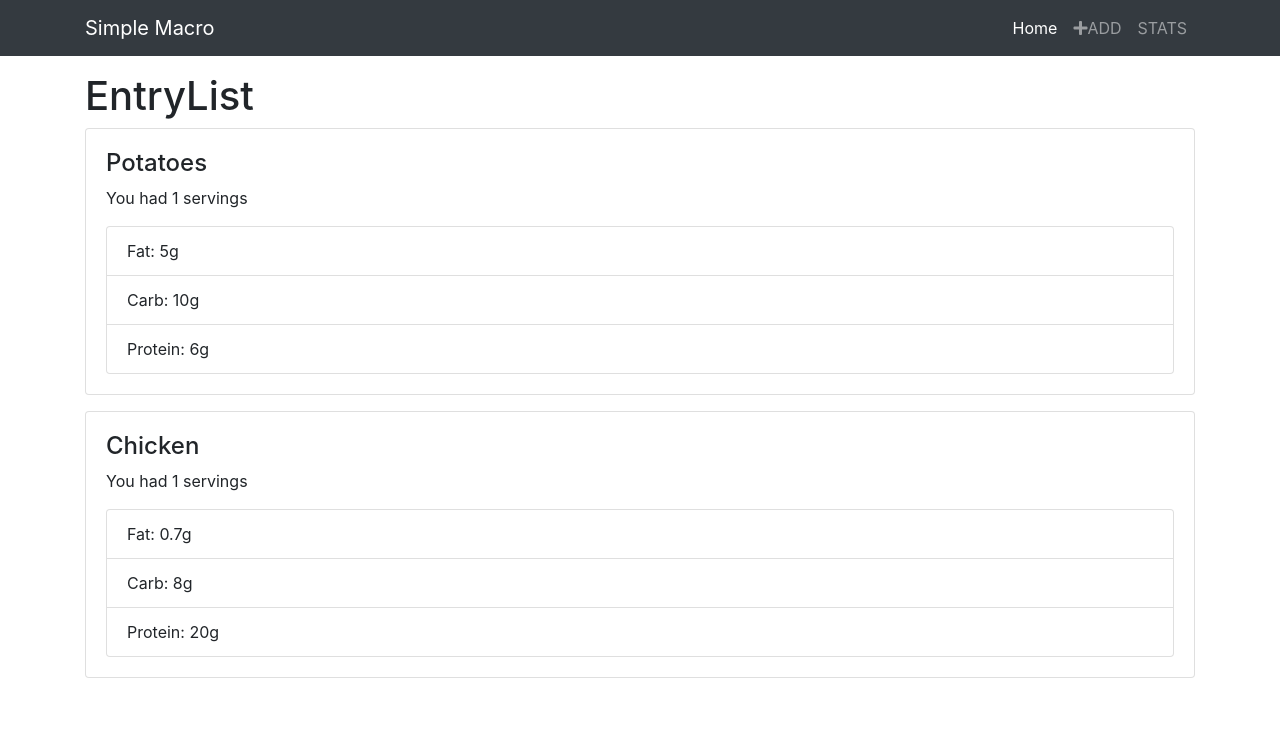
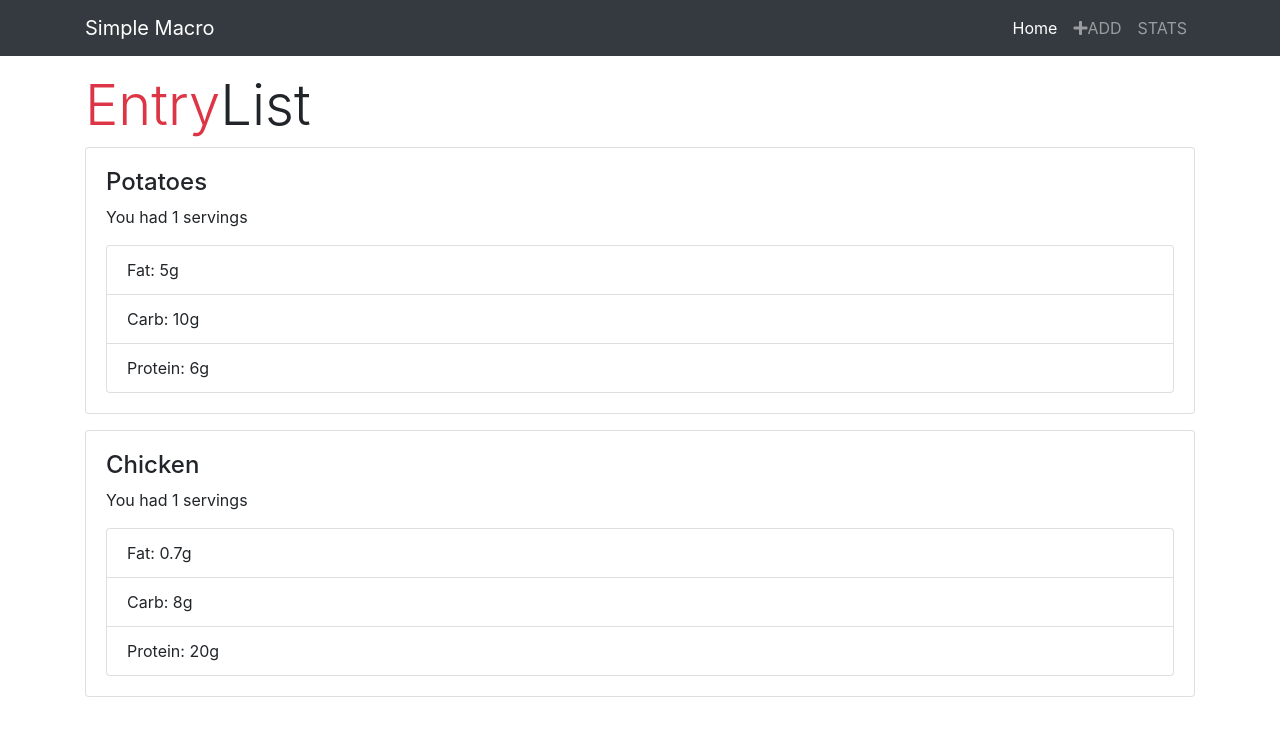
Before and after one commit to Yujingchen/react.nutrition-tracker, a React (Create React App) app: page / in a window 1280 px wide. Shown: the top 736 px of the page. Built offline with nearby package versions, Linux system fonts and the light colour scheme.

Commit message:
Entries for rendering each entry

```diff
--- a/src/App.js
+++ b/src/App.js
@@ -1,7 +1,8 @@
 import React, { Component } from "react";
 import "bootstrap/dist/css/bootstrap.min.css";
 import Header from "./components/layout/Header";
-import Entry from "./components/Entry.js";
+
+import Entries from "./components/Entries";
 class App extends Component {
   render() {
     return (
@@ -9,7 +10,7 @@ class App extends Component {
         <Header />
 
         <div className="container">
-          <Entry />
+          <Entries />
         </div>
       </div>
     );
--- /dev/null
+++ b/src/components/Entries.js
@@ -0,0 +1,41 @@
+import React, { Component } from "react";
+import Entry from "./Entry";
+
+class Entries extends Component {
+  state = {
+    entries: [
+      {
+        id: "1",
+        name: "Potatoes",
+        carb: "10",
+        fat: "5",
+        protein: "6",
+        servings: 1.0
+      },
+      {
+        id: "2",
+        name: "Chicken",
+        carb: "8",
+        fat: "0.7",
+        protein: "20",
+        servings: 1.0
+      }
+    ]
+  };
+
+  render() {
+    const { entries } = this.state;
+    return (
+      <div>
+        <h1 className="display-4 mb-2">
+          <span className="text-danger"> Entry</span>List
+        </h1>
+        {entries.map(entry => {
+          return <Entry key={entry.id} entry={entry} />;
+        })}
+      </div>
+    );
+  }
+}
+
+export default Entries;
--- a/src/components/Entry.js
+++ b/src/components/Entry.js
@@ -1,48 +1,19 @@
 import React, { Component } from "react";
 
 class Entry extends Component {
-  state = {
-    entries: [
-      {
-        id: "1",
-        name: "Potatoes",
-        carb: "10",
-        fat: "5",
-        protein: "6",
-        servings: 1.0
-      },
-      {
-        id: "2",
-        name: "Chicken",
-        carb: "8",
-        fat: "0.7",
-        protein: "20",
-        servings: 1.0
-      }
-    ]
-  };
-
   render() {
-    const { entries } = this.state;
+    const { id, fat, name, carb, protein, servings } = this.props.entry;
     return (
       <div>
-        <h1>
-          <span className="danger"> Entry</span>List
-        </h1>
-
-        {entries.map(entry => {
-          return (
-            <div className="card card-body mb-3" key={entry.id}>
-              <h4> {entry.name}</h4>
-              <p> You had {entry.servings} servings</p>
-              <ul className="list-group">
-                <li className="list-group-item"> Fat: {entry.fat}g</li>
-                <li className="list-group-item"> Carb: {entry.carb}g</li>
-                <li className="list-group-item"> Protein: {entry.protein}g</li>
-              </ul>
-            </div>
-          );
-        })}
+        <div className="card card-body mb-3" key={id}>
+          <h4> {name}</h4>
+          <p> You had {servings} servings</p>
+          <ul className="list-group">
+            <li className="list-group-item"> Fat: {fat}g</li>
+            <li className="list-group-item"> Carb: {carb}g</li>
+            <li className="list-group-item"> Protein: {protein}g</li>
+          </ul>
+        </div>
       </div>
     );
   }
```
